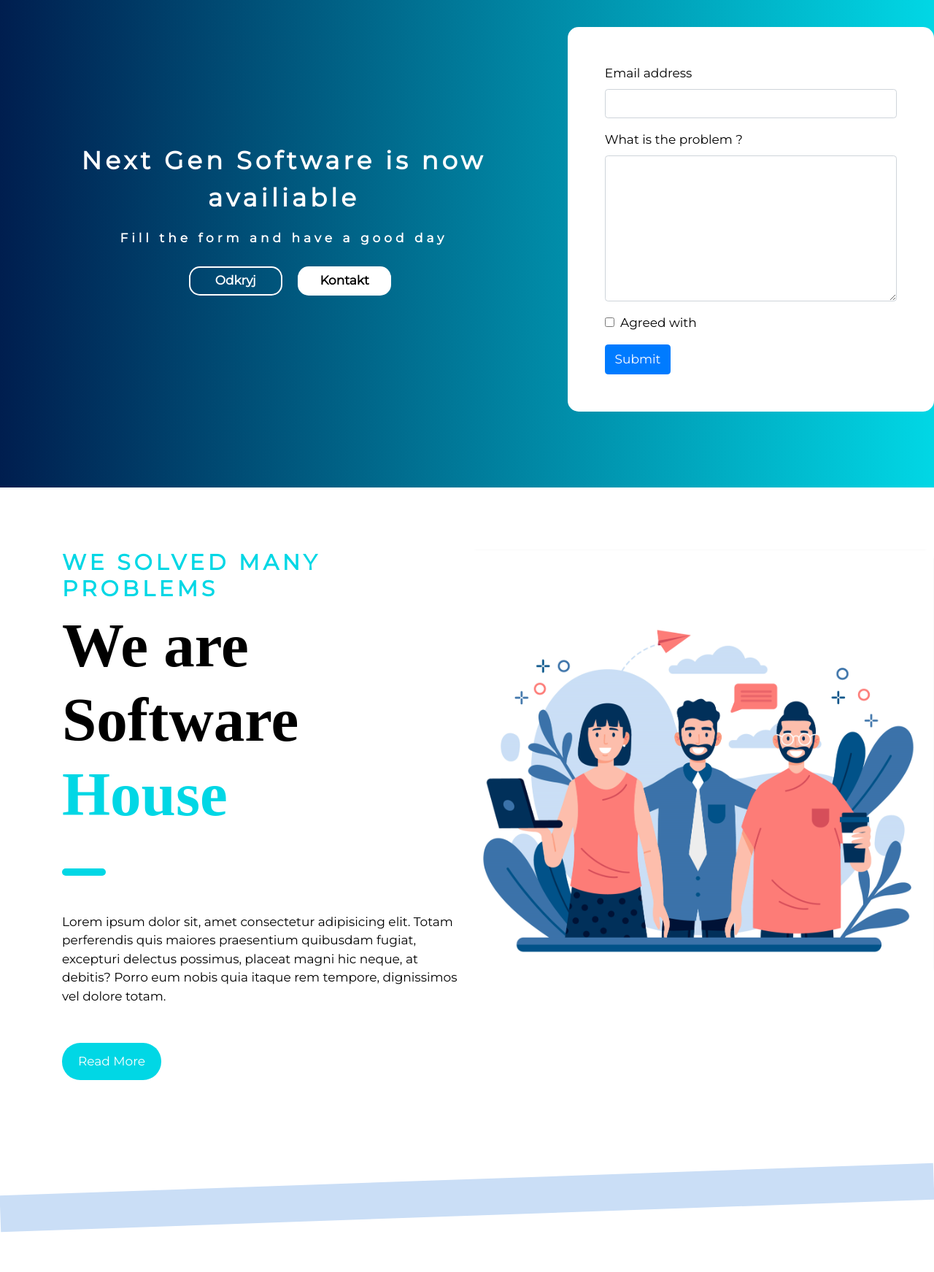
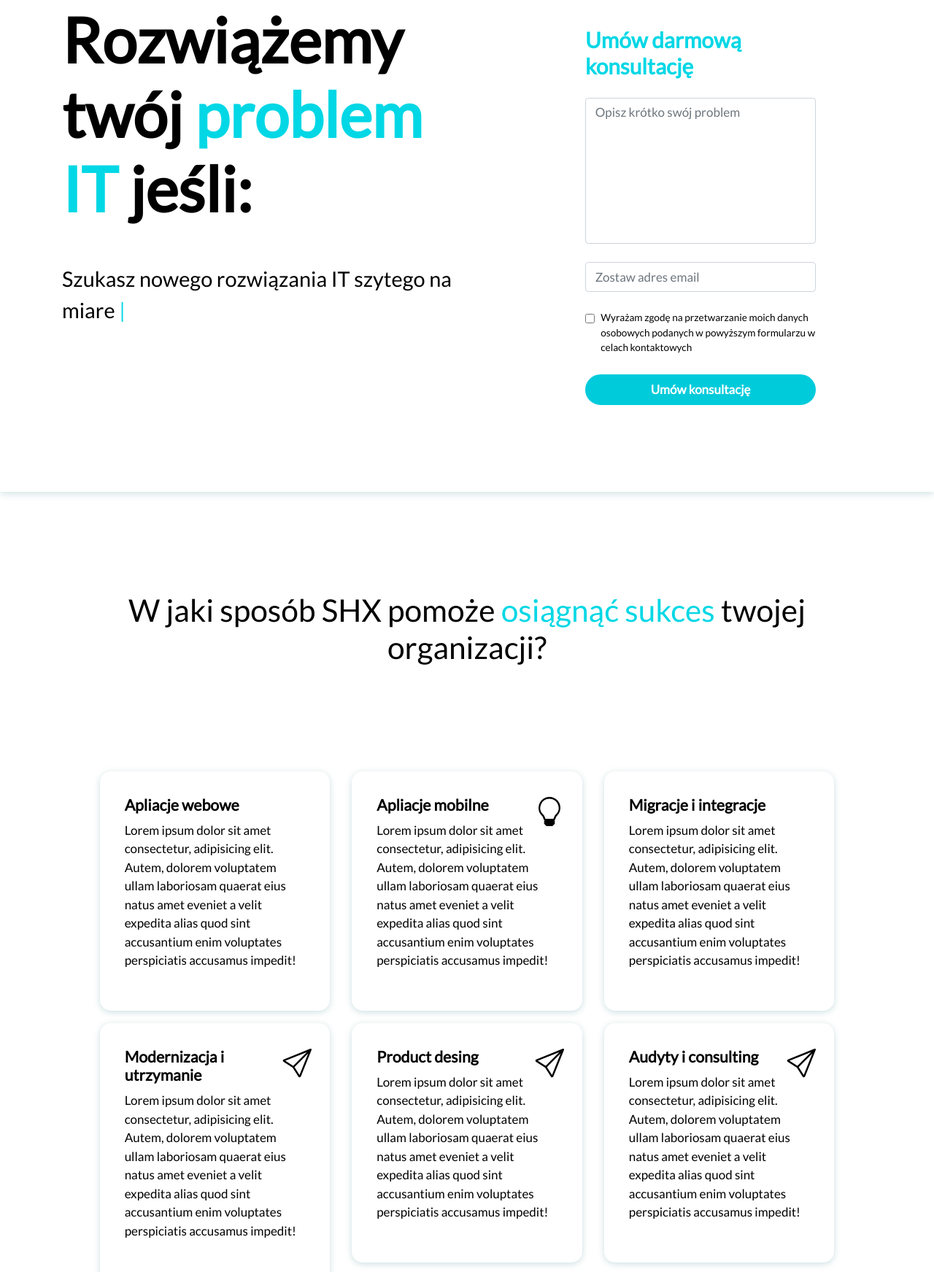
Before and after one commit to Mass-rj05/CleverTemplate, a plain HTML site: page index.html in a window 1280 px wide. Shown: the part 132-1875 px from the top of the page at 73% size. Drawn offline with nearby package versions, Linux system fonts and the light colour scheme; a web font is replaced by a local one.

Commit message:
working on the header

```diff
--- a/index.html
+++ b/index.html
@@ -4,7 +4,7 @@
     <!-- Test Gita -->
     <meta charset="utf-8" />
     <title>Clever Template</title>
-    <html lang="PL">
+    <html lang="PL" />
     <meta
       name="description"
       content="Przykładowy szablon strony www, sprawdź pozostałe szablony!"
@@ -21,6 +21,7 @@
       href="https://fonts.googleapis.com/css?family=Monda|Montserrat&display=swap"
       rel="stylesheet"
     />
+    <link rel="stylesheet" href="https://cdn.jsdelivr.net/npm/bootstrap-icons@1.3.0/font/bootstrap-icons.css">
     <!-- Bootstrap CSS -->
     <link
       rel="stylesheet"
@@ -30,6 +31,7 @@
     />
 
     <link rel="stylesheet" href="style/style.css" />
+
     <link
       href="https://fonts.googleapis.com/css?family=Open+Sans:400,700&amp;subset=latin-ext"
       rel="stylesheet"
@@ -71,95 +73,85 @@
       </div>
     </nav>
 
-    <section>
-      <div id="home" class="container col-12">
-        <div class="hello">
-          <div class="welcometext">
-            <p class="bigger-text">Next Gen Software is now availiable</p>
-            <p class="smaler-text">Fill the form and have a good day</p>
-            <div class="welcomebuttons mt-2">
-              <a class="btn-hello btn-first mx-3" href="#anchorpoint">Odkryj</a>
-              <a class="btn-hello btn-second" href="#kontakt">Kontakt</a>
+    <header class="">
+      <div id="hero" class="hero-wrapper">
+        <div class="column col-12 col-xl-6 text-header">
+          <div>
+            <h1 class="mb-5">
+              Rozwiążemy twój  <span class="text-acccent">problem IT </span>jeśli: <br />
+            </h1>
+            <div class="my-5">
+              <span class="your-problems">
+              </span>
+            </div>
+
           </div>
         </div>
+        <div class="column col-12 col-xl-6  form-header">
+          <div class="hello-form">
+            <h3 class="mb-4 text-acccent font-weight-bold">Umów darmową konsultację</h3>
 
-          <div class="hello-form">
             <form class="text-left">
-              <div class="mb-3">
-                <label for="exampleInputEmail1" class="form-label"
-                  >Email address</label
-                >
+              <div class="mb-4">
+                <input
+                  class="form-control long-input"
+
+                  placeholder="Opisz krótko swój problem"
+                ></input>
+              </div>
+              <div class="mb-4">
                 <input
                   type="email"
                   class="form-control"
                   id="exampleInputEmail1"
+                  placeholder="Zostaw adres email"
                   aria-describedby="emailHelp"
                 />
               </div>
-              <div class="mb-3">
-                <label for="exampleFormControlTextarea1" class="form-label"
-                  >What is the problem ?</label
-                >
-                <textarea
-                  class="form-control"
-                  id="exampleFormControlTextarea1"
-                  rows="3"
-                ></textarea>
-              </div>
-              <div class="mb-3 form-check">
+
+              <div class="mb-4 form-check">
                 <input
                   type="checkbox"
                   class="form-check-input"
                   id="exampleCheck1"
                 />
-                <label class="form-check-label" for="exampleCheck1"
-                  >Agreed with
+                <label class="form-check-label" for="exampleCheck1">
+                  Wyrażam zgodę na przetwarzanie moich danych osobowych podanych
+                  w powyższym formularzu w celach kontaktowych
                 </label>
               </div>
-              <button type="submit" class="btn btn-primary">Submit</button>
+              <button type="submit" class="btn btn-primary">Umów konsultację</button>
             </form>
           </div>
         </div>
       </div>
-    </section>
+    </header>
 
     <main>
       <section>
-        <div id="hero" class="hero-wrapper">
-          <div class="column text-header">
-            <div>
-              <h3>WE SOLVED MANY PROBLEMS</h3>
-              <h1 class="mb-5">
-                We are <br />Software <span class="text-acccent">House</span>
-              </h1>
-              <div class="separator"></div>
-              <div class="my-5">
+        <div class="container conwithstat col-12">
+          <div class="container conwithstat col-12">
+            <div class="col-10 mx-auto text-center mb-6rem">
+              <h1>W jaki sposób SHX pomoże  <span class="text-acccent">osiągnąć sukces</span> twojej organizacji?</h1>
+
+            </div>
+            <div class="row strongsites col-11 col-lg-10 mx-auto">
+
+              <div class="ss col-12 col-lg-6 col-xl-4 py-2 ">
+                <div class="box">
+                  <h5><b>Apliacje webowe</b></h5>
                   <p>
-                  Lorem ipsum dolor sit, amet consectetur adipisicing elit.
-                  Totam perferendis quis maiores praesentium quibusdam fugiat,
-                  excepturi delectus possimus, placeat magni hic neque, at
-                  debitis? Porro eum nobis quia itaque rem tempore, dignissimos
-                  vel dolore totam.
+                    Lorem ipsum dolor sit amet consectetur, adipisicing elit.
+                    Autem, dolorem voluptatem ullam laboriosam quaerat eius
+                    natus amet eveniet a velit expedita alias quod sint
+                    accusantium enim voluptates perspiciatis accusamus impedit!
                   </p>
-              </div>
 
-              <div class="sh-btn mb-5"><a href="#offerta"> Read More</a></div>
                 </div>
               </div>
-          <div class="column sery img-header">
-            <img src="./images/coop.png" alt="" />
-          </div>
-        </div>
-
-        <div class="container conwithstat col-12">
-          <div class="container conwithstat col-12">
-
-            <div class="poly"></div>
-
-            <div class="row strongsites col-11 col-lg-10 mx-auto">
-              <div class="ss col-12 col-lg-6 col-xl-3 py-2">
+              <div class="ss col-12 col-lg-6 col-xl-4 py-2">
                 <div class="box">
-                  <h5><b>Web develop</b></h5>
+                  <h5><b>Apliacje mobilne</b></h5>
                   <p>
                     Lorem ipsum dolor sit amet consectetur, adipisicing elit.
                     Autem, dolorem voluptatem ullam laboriosam quaerat eius
@@ -167,17 +159,26 @@
                     accusantium enim voluptates perspiciatis accusamus impedit!
                   </p>
                   <div class="box-icon">
-					<svg xmlns="http://www.w3.org/2000/svg" width="16" height="16" fill="currentColor" class="bi bi-search" viewBox="0 0 16 16">
-						<path d="M11.742 10.344a6.5 6.5 0 1 0-1.397 1.398h-.001c.03.04.062.078.098.115l3.85 3.85a1 1 0 0 0 1.415-1.414l-3.85-3.85a1.007 1.007 0 0 0-.115-.1zM12 6.5a5.5 5.5 0 1 1-11 0 5.5 5.5 0 0 1 11 0z"/>
+                    <svg
+                      xmlns="http://www.w3.org/2000/svg"
+                      width="16"
+                      height="16"
+                      fill="currentColor"
+                      class="bi bi-lightbulb"
+                      viewBox="0 0 16 16"
+                    >
+                      <path
+                        d="M2 6a6 6 0 1 1 10.174 4.31c-.203.196-.359.4-.453.619l-.762 1.769A.5.5 0 0 1 10.5 13a.5.5 0 0 1 0 1 .5.5 0 0 1 0 1l-.224.447a1 1 0 0 1-.894.553H6.618a1 1 0 0 1-.894-.553L5.5 15a.5.5 0 0 1 0-1 .5.5 0 0 1 0-1 .5.5 0 0 1-.46-.302l-.761-1.77a1.964 1.964 0 0 0-.453-.618A5.984 5.984 0 0 1 2 6zm6-5a5 5 0 0 0-3.479 8.592c.263.254.514.564.676.941L5.83 12h4.342l.632-1.467c.162-.377.413-.687.676-.941A5 5 0 0 0 8 1z"
+                      />
                     </svg>
-
-				  </div>
-
                   </div>
                 </div>
-              <div class="ss col-12 col-lg-6 col-xl-3 py-2">
+              </div>
+              <div class="ss col-12 col-lg-6 col-xl-4  py-2">
                 <div class="box">
-                  <h5><b>Konsultacje</b></h5>
+                  <h5><b>
+                    Migracje i integracje
+                  </b></h5>
                   <p>
                     Lorem ipsum dolor sit amet consectetur, adipisicing elit.
                     Autem, dolorem voluptatem ullam laboriosam quaerat eius
@@ -185,16 +186,13 @@
                     accusantium enim voluptates perspiciatis accusamus impedit!
                   </p>
                   <div class="box-icon">
-					<svg xmlns="http://www.w3.org/2000/svg" width="16" height="16" fill="currentColor" class="bi bi-lightbulb" viewBox="0 0 16 16">
-						<path d="M2 6a6 6 0 1 1 10.174 4.31c-.203.196-.359.4-.453.619l-.762 1.769A.5.5 0 0 1 10.5 13a.5.5 0 0 1 0 1 .5.5 0 0 1 0 1l-.224.447a1 1 0 0 1-.894.553H6.618a1 1 0 0 1-.894-.553L5.5 15a.5.5 0 0 1 0-1 .5.5 0 0 1 0-1 .5.5 0 0 1-.46-.302l-.761-1.77a1.964 1.964 0 0 0-.453-.618A5.984 5.984 0 0 1 2 6zm6-5a5 5 0 0 0-3.479 8.592c.263.254.514.564.676.941L5.83 12h4.342l.632-1.467c.162-.377.413-.687.676-.941A5 5 0 0 0 8 1z"/>
-					  </svg>
 
                   </div>
                 </div>
               </div>
-              <div class="ss col-12 col-xl-3 py-2">
+              <div class="ss col-12 col-lg-6 col-xl-4  py-2">
                 <div class="box">
-                  <h5><b>System wsparcia</b></h5>
+                  <h5><b>Modernizacja i utrzymanie</b></h5>
                   <p>
                     Lorem ipsum dolor sit amet consectetur, adipisicing elit.
                     Autem, dolorem voluptatem ullam laboriosam quaerat eius
@@ -202,15 +200,24 @@
                     accusantium enim voluptates perspiciatis accusamus impedit!
                   </p>
                   <div class="box-icon">
-						<svg xmlns="http://www.w3.org/2000/svg" width="16" height="16" fill="currentColor" class="bi bi-laptop" viewBox="0 0 16 16">
-							<path d="M13.5 3a.5.5 0 0 1 .5.5V11H2V3.5a.5.5 0 0 1 .5-.5h11zm-11-1A1.5 1.5 0 0 0 1 3.5V12h14V3.5A1.5 1.5 0 0 0 13.5 2h-11zM0 12.5h16a1.5 1.5 0 0 1-1.5 1.5h-13A1.5 1.5 0 0 1 0 12.5z"/>
+                    <svg
+                      xmlns="http://www.w3.org/2000/svg"
+                      width="16"
+                      height="16"
+                      fill="currentColor"
+                      class="bi bi-send"
+                      viewBox="0 0 16 16"
+                    >
+                      <path
+                        d="M15.854.146a.5.5 0 0 1 .11.54l-5.819 14.547a.75.75 0 0 1-1.329.124l-3.178-4.995L.643 7.184a.75.75 0 0 1 .124-1.33L15.314.037a.5.5 0 0 1 .54.11ZM6.636 10.07l2.761 4.338L14.13 2.576 6.636 10.07Zm6.787-8.201L1.591 6.602l4.339 2.76 7.494-7.493Z"
+                      />
                     </svg>
                   </div>
                 </div>
               </div>
-              <div class="ss col-12 col-xl-3 py-2">
+              <div class="ss col-12 col-lg-6 col-xl-4  py-2">
                 <div class="box">
-                  <h5><b>Marchwa services</b></h5>
+                  <h5><b>Product desing</b></h5>
                   <p>
                     Lorem ipsum dolor sit amet consectetur, adipisicing elit.
                     Autem, dolorem voluptatem ullam laboriosam quaerat eius
@@ -218,10 +225,43 @@
                     accusantium enim voluptates perspiciatis accusamus impedit!
                   </p>
                   <div class="box-icon">
-						<svg xmlns="http://www.w3.org/2000/svg" width="16" height="16" fill="currentColor" class="bi bi-send" viewBox="0 0 16 16">
-							<path d="M15.854.146a.5.5 0 0 1 .11.54l-5.819 14.547a.75.75 0 0 1-1.329.124l-3.178-4.995L.643 7.184a.75.75 0 0 1 .124-1.33L15.314.037a.5.5 0 0 1 .54.11ZM6.636 10.07l2.761 4.338L14.13 2.576 6.636 10.07Zm6.787-8.201L1.591 6.602l4.339 2.76 7.494-7.493Z"/>
+                    <svg
+                      xmlns="http://www.w3.org/2000/svg"
+                      width="16"
+                      height="16"
+                      fill="currentColor"
+                      class="bi bi-send"
+                      viewBox="0 0 16 16"
+                    >
+                      <path
+                        d="M15.854.146a.5.5 0 0 1 .11.54l-5.819 14.547a.75.75 0 0 1-1.329.124l-3.178-4.995L.643 7.184a.75.75 0 0 1 .124-1.33L15.314.037a.5.5 0 0 1 .54.11ZM6.636 10.07l2.761 4.338L14.13 2.576 6.636 10.07Zm6.787-8.201L1.591 6.602l4.339 2.76 7.494-7.493Z"
+                      />
                     </svg>
-
+                  </div>
+                </div>
+              </div>
+              <div class="ss col-12 col-lg-6 col-xl-4  py-2">
+                <div class="box">
+                  <h5><b>Audyty i consulting</b></h5>
+                  <p>
+                    Lorem ipsum dolor sit amet consectetur, adipisicing elit.
+                    Autem, dolorem voluptatem ullam laboriosam quaerat eius
+                    natus amet eveniet a velit expedita alias quod sint
+                    accusantium enim voluptates perspiciatis accusamus impedit!
+                  </p>
+                  <div class="box-icon">
+                    <svg
+                      xmlns="http://www.w3.org/2000/svg"
+                      width="16"
+                      height="16"
+                      fill="currentColor"
+                      class="bi bi-send"
+                      viewBox="0 0 16 16"
+                    >
+                      <path
+                        d="M15.854.146a.5.5 0 0 1 .11.54l-5.819 14.547a.75.75 0 0 1-1.329.124l-3.178-4.995L.643 7.184a.75.75 0 0 1 .124-1.33L15.314.037a.5.5 0 0 1 .54.11ZM6.636 10.07l2.761 4.338L14.13 2.576 6.636 10.07Zm6.787-8.201L1.591 6.602l4.339 2.76 7.494-7.493Z"
+                      />
+                    </svg>
                   </div>
                 </div>
               </div>
@@ -430,6 +470,18 @@
       </div>
     </section>
 
+
+
+    <script src="https://cdn.jsdelivr.net/npm/typed.js@2.0.12"></script>
+    <script>
+      var typed = new Typed(".your-problems",{
+
+        strings:['','Obecne rozwiązanie IT nie spełnia Twoich oczekiwań ^1000','Szukasz nowego rozwiązania IT szytego na miare ^1000',' Chcesz przenieść swój biznes do chmury ^1000 ','Tworzysz startup technologiczny ^1000'],
+        typeSpeed:20,
+        backSpeed:10,
+        loop:true
+      })
+    </script>
     <!-- Animacje-->
     <script src="js/animations.js"></script>
 
--- a/js/color_on_scroll.js
+++ b/js/color_on_scroll.js
@@ -3,11 +3,11 @@
 
     if (window.screen.width > 768)
     {
-        $('nav').toggleClass('scrolled', $(this).scrollTop() > 750)
-    $('nav a').toggleClass('scrolled', $(this).scrollTop() > 750)
-    $('.nav_links').toggleClass('scrolled', $(this).scrollTop() > 750)
-    $('.burger div').toggleClass('scrolled', $(this).scrollTop() > 750)
-    $('.upbutton a').toggleClass('show', $(this).scrollTop() > 750)
+        $('nav').toggleClass('scrolled', $(this).scrollTop() > 50)
+    $('nav a').toggleClass('scrolled', $(this).scrollTop() > 50)
+    $('.nav_links').toggleClass('scrolled', $(this).scrollTop() > 50)
+    $('.burger div').toggleClass('scrolled', $(this).scrollTop() > 50)
+    $('.upbutton a').toggleClass('show', $(this).scrollTop() > 50)
     }
     else
     {
--- a/style/style.css
+++ b/style/style.css
@@ -5,17 +5,15 @@
 }
 
 @font-face {
-  font-family: RoundedBold;
-  src: url(../font/MPLUSRounded1c-Bold.ttf);
+  font-family: Lato-Regular;
+  src: url(../font/Lato/Lato-Regular.ttf);
 }
 html,
 body {
   padding: 0;
   margin: 0;
-  /* background-color: #2F3336; */
   color: black;
-  font-family: "Montserrat", sans-serif;
-  /* font-family: 'Monda', sans-serif; */
+  font-family: "Lato-Regular", sans-serif;
   font-size: 17px;
   scroll-behavior: smooth;
   overflow-x: hidden;
@@ -76,11 +74,13 @@
   transition: 750ms ease;
 }
 .scrolled {
-  color: white !important;
+  /* color: white !important; */
 }
 .bg-dart.scrolled {
-  background-color: black !important;
-  color: White;
+  /* background-color: black !important; */
+  box-shadow: 0px 0px 20px rgb(181, 184, 184);
+  opacity: 0;
+  pointer-events: none;
 }
 .nav_links.scrolled {
   color: White !important;
@@ -174,6 +174,7 @@
 }
 
 .hello {
+  /* background: linear-gradient(to right, #001e4f, #01d7e5); */
   background: linear-gradient(to right, #001e4f, #01d7e5);
   /* background-image: url('../images/hello.jpg'); */
   /* background-attachment: fixed; */
@@ -204,17 +205,33 @@
   letter-spacing: 5px;
 }
 .smaler-text {
-  font-size: 1em !important;
+  font-size: 1.4rem;
   letter-spacing: 5px;
 }
 .btn-hello {
   min-width: 10vw;
   cursor: pointer;
-  padding: 5px 10px;
+  padding: 0.8rem;
   display: inline-block;
   color: black;
   border: 2px solid white !important;
   border-radius: 15px;
+}
+.form-check label {
+  font-size: 0.8rem;
+}
+.btn-primary {
+  width: 150px;
+  background-color: #00cbdb;
+  border: 2px solid #00cbdb;
+  border-radius: 25px;
+  width: 100%;
+  font-weight: bold;
+}
+.btn-primary:hover {
+  background-color: #fff;
+  color: #00cbdb;
+  border: 2px solid #00cbdb;
 }
 .btn-hello a {
   color: white;
@@ -292,21 +309,21 @@
 .poly {
   /* clip-path: polygon(87% 89%, 100% 0, 100% 100%, 0% 100%);
    */
-   background:#CADEF6;
+  background: #cadef6;
   height: 50px;
   width: 100%;
   transform: rotate(-2deg);
   margin-bottom: 5rem;
 }
 
-.box-icon{
-	position: absolute;
-	right: 20px;
-	top: 35px;
+.box-icon {
+  position: absolute;
+  right: 20px;
+  top: 35px;
 }
-.box-icon svg{
-	height: 40px;
-	width: 40px;
+.box-icon svg {
+  height: 40px;
+  width: 40px;
 }
 .separator {
   border-radius: 15px;
@@ -318,9 +335,10 @@
   padding-left: 5rem;
 }
 
-.img-header img {
-  width: 100%;
-  border-radius: 15px;
+.form-header {
+  display: flex;
+  justify-content: center;
+  align-items: center;
 }
 
 .text-header h3 {
@@ -330,7 +348,6 @@
 }
 .text-header h1 {
   font-size: 5rem;
-  font-family: RoundedBold;
   font-weight: 600;
 }
 .text-acccent {
@@ -631,36 +648,6 @@
   border-bottom: 5px solid transparent;
   border-right: 5px solid transparent;
   position: relative;
-
-}
-.strongsites  .ss:nth-child(1) .box{
-	border-top: 5px solid var(--accent);
-}
-.strongsites  .ss:nth-child(2) .box{
-	border-top: 5px solid red;
-
-}
-.strongsites  .ss:nth-child(3) .box{
-	border-top: 5px solid orange;
-
-}
-.strongsites  .ss:nth-child(4) .box{
-	border-top: 5px solid var(--blue);
-
-}
-.strongsites  .ss:nth-child(1) .box-icon{
-	color: var(--accent);
-}
-.strongsites  .ss:nth-child(2) .box-icon{
-	color:red;
-}
-.strongsites  .ss:nth-child(3) .box-icon{
-	color:	orange;
-
-}
-.strongsites  .ss:nth-child(4) .box-icon{
-	color:  var(--blue);
-
 }
 
 .box:hover {
@@ -676,9 +663,43 @@
 }
 
 .hello-form {
+  /* background: rgba(255,255,255,0.9); */
   background: #fff;
+
   color: #000;
-  padding: 3rem;
+  padding: 2rem;
   border-radius: 15px;
-  width: 40vw;
+  width: 30vw;
 }
+
+@media (max-width: 1200px) {
+  .hello-form {
+    width: 90%;
+  }
+}
+
+.form-label {
+  font-size: 0.8rem;
+}
+
+header {
+  margin-top: 50px;
+  box-shadow: 0px 2px 10px #005d6a33;
+  margin-bottom: 8rem;
+}
+.mb-6rem{
+  margin-bottom: 8rem;
+}
+
+.long-input {
+  height: 25vh;
+  padding-bottom: 21vh;
+}
+
+.your-problems {
+  font-size: 1.7rem;
+}
+.typed-cursor {
+  font-size: 1.7rem;
+  color: var(--accent);
+}
```
Also changed, not shown: font/Lato/Lato-Black.ttf (added), font/Lato/Lato-BlackItalic.ttf (added), font/Lato/Lato-Bold.ttf (added), font/Lato/Lato-BoldItalic.ttf (added), font/Lato/Lato-Italic.ttf (added), font/Lato/Lato-Light.ttf (added), font/Lato/Lato-LightItalic.ttf (added), font/Lato/Lato-Regular.ttf (added), font/Lato/Lato-Thin.ttf (added), font/Lato/Lato-ThinItalic.ttf (added), font/Lato/OFL.txt (added), 1 other file. Lines whose indentation alone changed are shown as unchanged.
